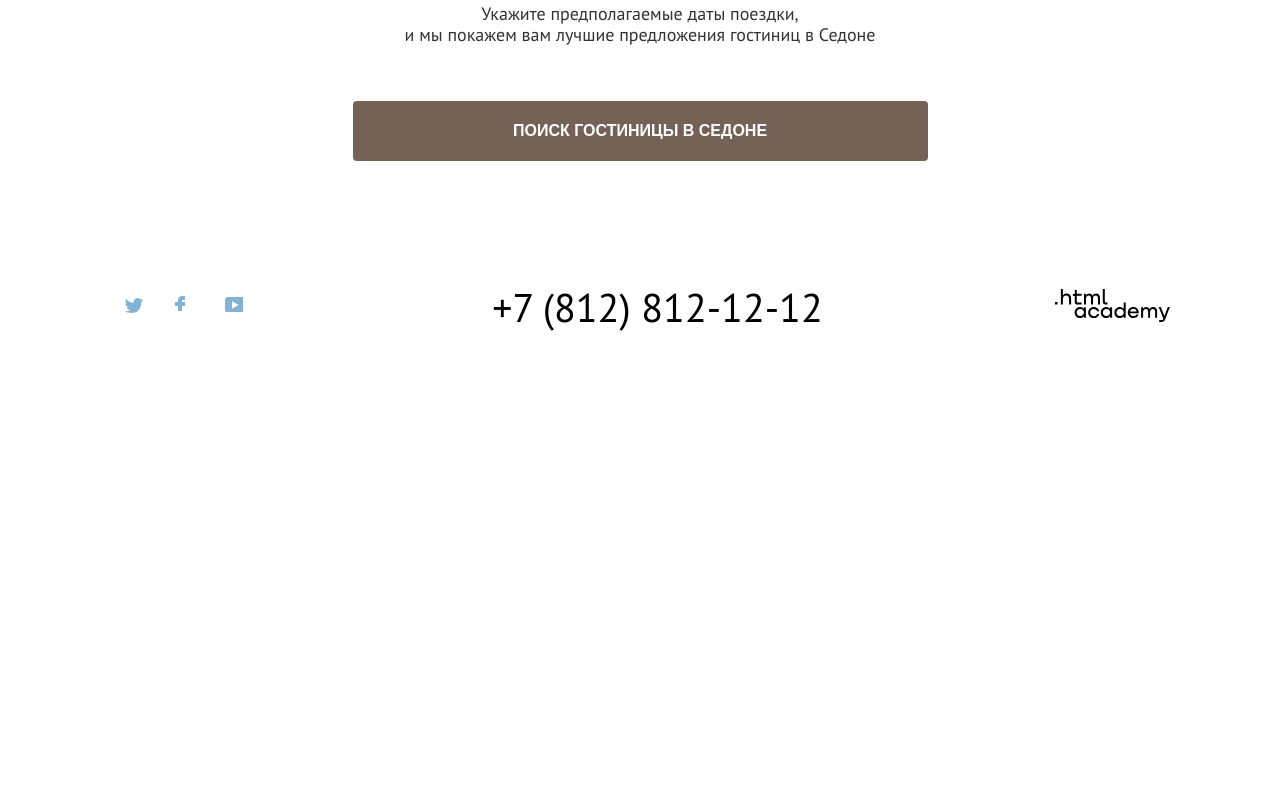
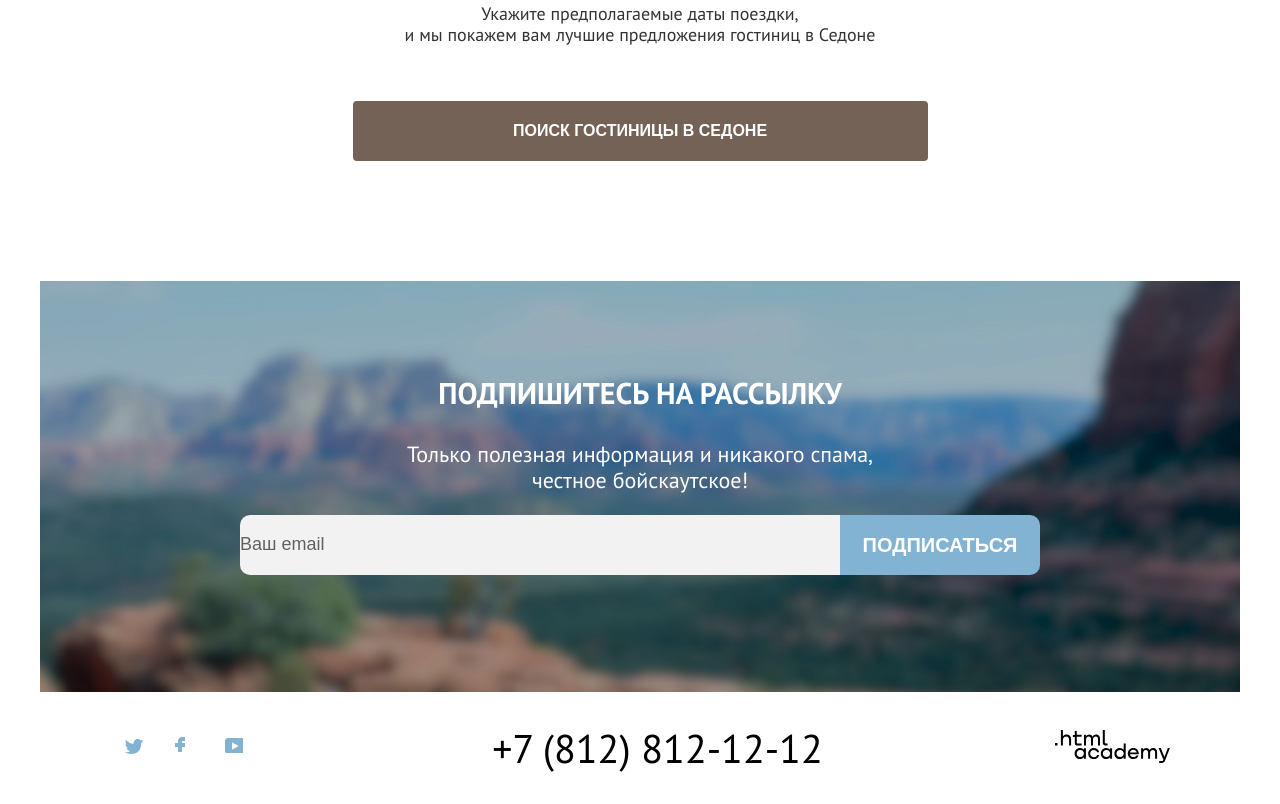
Before and after one commit to woundu/sedona, a plain HTML site: page index.html in a window 1280 px wide. Shown: the part 2511-3315 px from the top of the page. Before the commit the page ends 2874 px from the top, so only its background shows below. Drawn offline with Linux system fonts and the light colour scheme.

Commit message:
main-page

```diff
--- a/css/style.css
+++ b/css/style.css
@@ -62,6 +62,8 @@ body {
   margin: 0 auto;
 
 }
+
+/* Header */
 
 .page-header-first-line {
   display: flex;
@@ -173,6 +175,8 @@ body {
   top: 15px;
 }
 
+/* Main */
+
 .page-main {
   flex-grow: 1;
 }
@@ -220,6 +224,7 @@ body {
   margin: 0;
 }
 
+/* Advantages */
 
 .advantages {
   display: grid;
@@ -274,6 +279,7 @@ body {
   margin-bottom: 23px;
 }
 
+/* Interested */
 
 .interested {
   text-align: center;
@@ -305,6 +311,71 @@ body {
   min-width: 575px;
   margin: 0 auto;
 }
+
+/* Mailing */
+
+.mailing {
+  background: url(../img/background.jpg);
+  height:411px;
+}
+
+.mailing__heading {
+  padding-top: 94px;
+  font-weight: 700;
+  font-size: 30px;
+  line-height: 36px;
+  text-align: center;
+  text-transform: uppercase;
+  color: #FFFFFF;
+}
+
+.mailing__text {
+  margin-top: 28px;
+  font-weight: 400;
+  font-size: 22px;
+  line-height: 26px;
+
+  text-align: center;
+  color: #FFFFFF;
+}
+
+.mailing__form {
+  position: relative;
+}
+
+.mailing__input {
+  width:600px;
+  height:60px;
+  border-radius: 10px 0px 0px 10px;
+  border:none;
+  background: #F2F2F2;
+  padding: 0;
+  margin-left: 200px;
+}
+
+.mailing__input::placeholder {
+  font-weight: 400;
+  font-size: 18px;
+  line-height: 26px;
+  color: #000000;
+  opacity: 0.6;
+}
+
+.mailing__button {
+  position:absolute;
+  width: 200px;
+  height:60px;
+  border-radius: 0px 10px 10px 0px;
+  font-weight: 700;
+  font-size: 20px;
+  line-height: 26px;
+  border: 0;
+  text-align: center;
+  text-transform: uppercase;
+  color: #FFFFFF;
+  background: #83B3D3;
+}
+
 
 .page-footer {
   padding: 30px 0px;
--- a/index.html
+++ b/index.html
@@ -126,6 +126,16 @@
           и мы покажем вам лучшие предложения гостиниц в Седоне</p>
         <button class="iterested__search-button button">Поиск гостиницы в седоне</button>
       </section>
+
+      <section class="mailing">
+        <h3 class="mailing__heading">Подпишитесь на рассылку</h3>
+        <p class="mailing__text">Только полезная информация и никакого спама,<br>
+        честное бойскаутское!</p>
+        <form action="" class="mailing__form">
+          <input type="text" class="mailing__input" placeholder="Ваш email">
+          <button class="mailing__button">Подписаться</button>
+        </form>
+      </section>
     </main>
 
     <footer class="page-footer">
```
Also changed, not shown: img/background.jpg (added).
